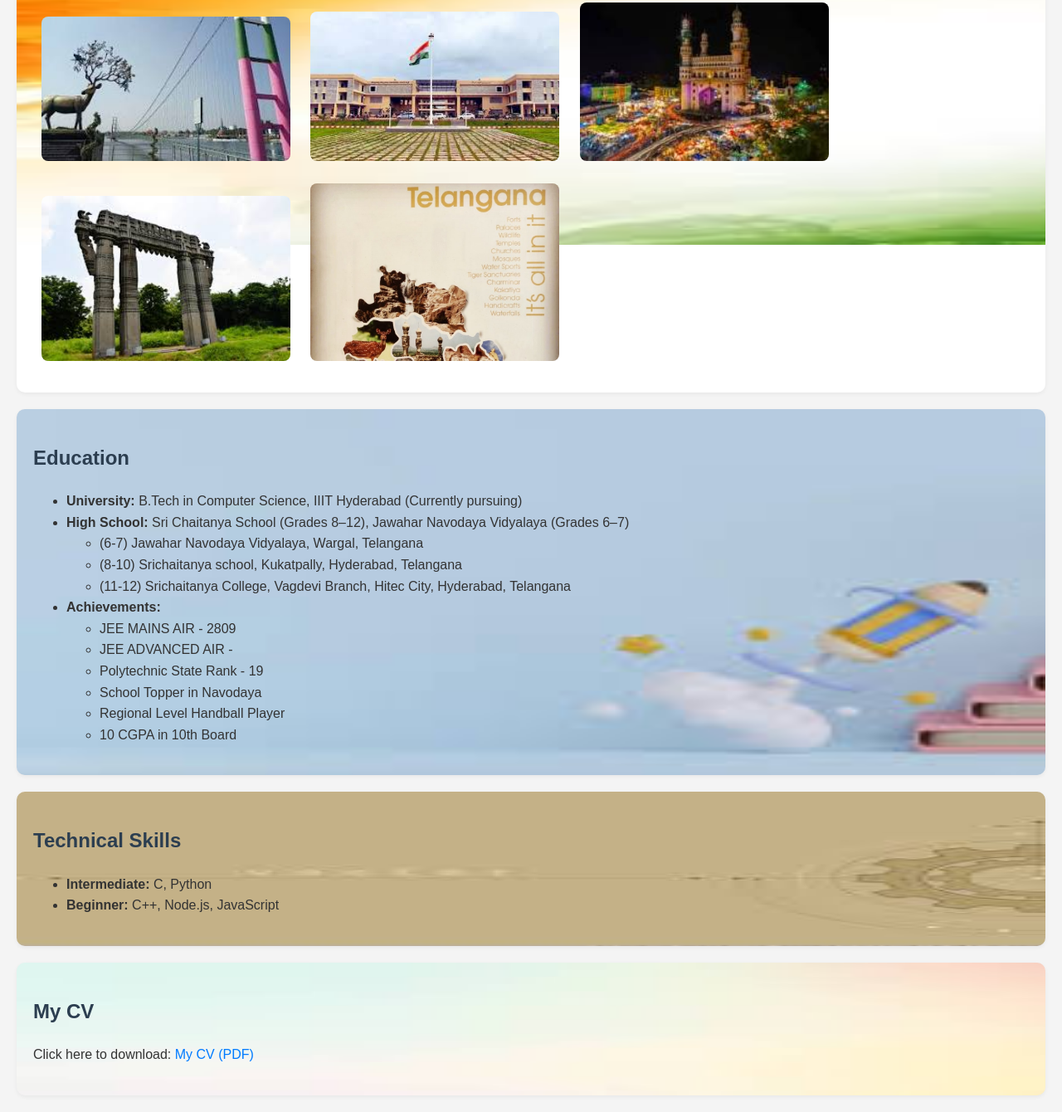
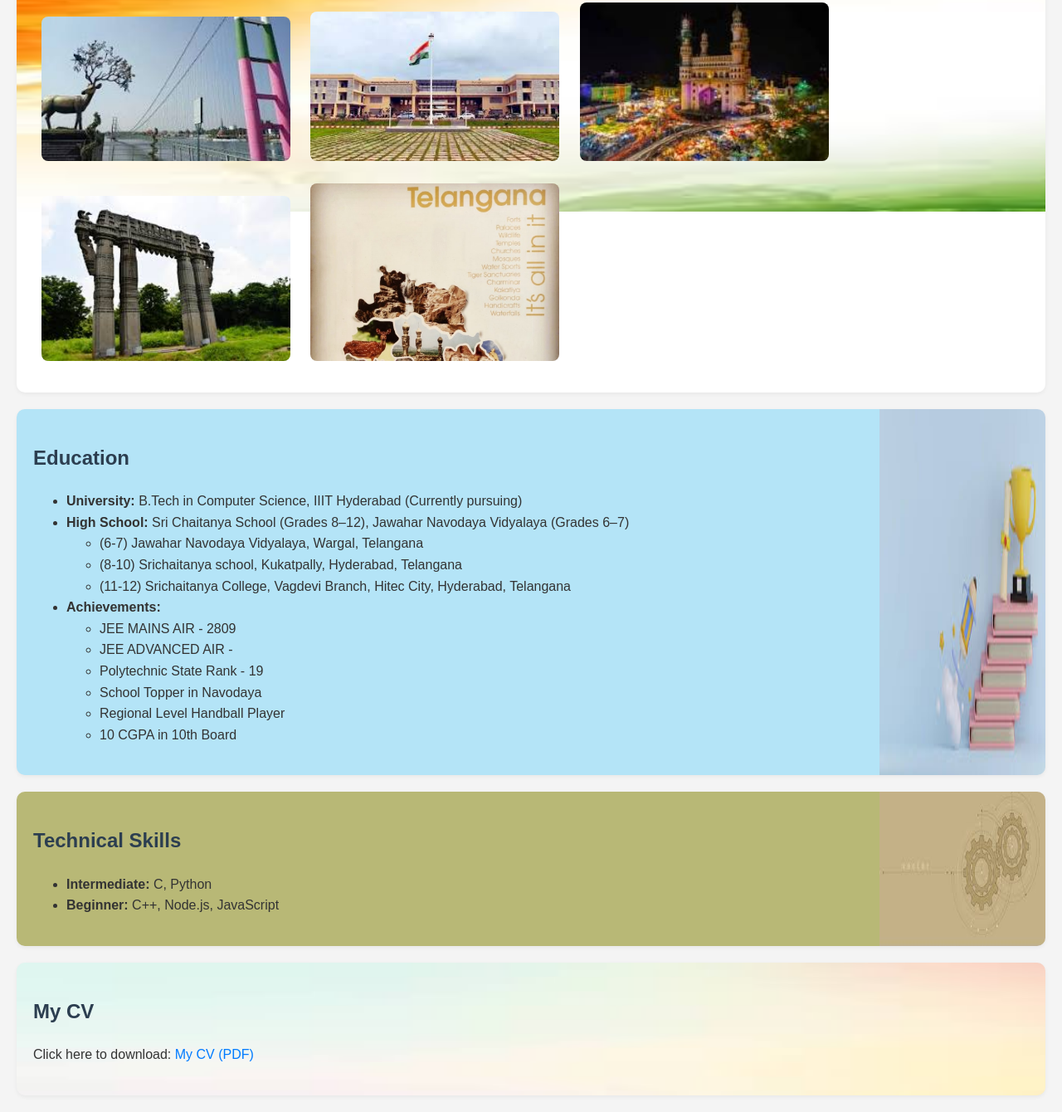
Before and after one commit to manaswini29-max/porfolio, a plain HTML site: page index.html in a window 1280 px wide. Shown: the part 776-2116 px from the top of the page at 83% size. Drawn offline with Linux system fonts and the light colour scheme.

Commit message:
firstchange

```diff
--- a/index.html
+++ b/index.html
@@ -71,7 +71,7 @@
     </p>
   </section>
 
-  <section style="background-image: url('images/india.jpeg'); background-repeat: no-repeat; background-size: 2000px 400px; ">
+  <section style="background-image: url('images/india.jpeg'); background-repeat: no-repeat; background-size: 2000px 360px; ">
     <h2>My Birthplace - Siddipet</h2>
     <img src="images/local1.jpeg" alt="Local Image 1" class="local-photo">
     <img src="images/local2.jpeg" alt="Local Image 2" class="local-photo">
@@ -81,7 +81,7 @@
 
   </section>
 
-  <section style="background-image: url('images/education.jpeg'); background-repeat: no-repeat; background-size: 2000px 450px; ">
+  <section style="background-image: url('images/education.jpeg'); background-repeat: no-repeat; background-size: 200px 450px; background-position: right; background-color:rgb(180, 228, 247);">
     <h2>Education</h2>
     <ul>
       <li><strong>University:</strong> B.Tech in Computer Science, IIIT Hyderabad (Currently pursuing)</li>
@@ -105,7 +105,7 @@
     </ul>
   </section>
 
-  <section style="background-image: url('images/technical.jpeg'); background-repeat: no-repeat; background-size: 2000px 200px; ">
+  <section style="background-image: url('images/technical.jpeg'); background-repeat: no-repeat; background-size: 200px 220px; background-position: right; background-color:rgb(184, 184, 118);">
     <h2>Technical Skills</h2>
     <ul>
       <li><strong>Intermediate:</strong> C, Python</li>
```
